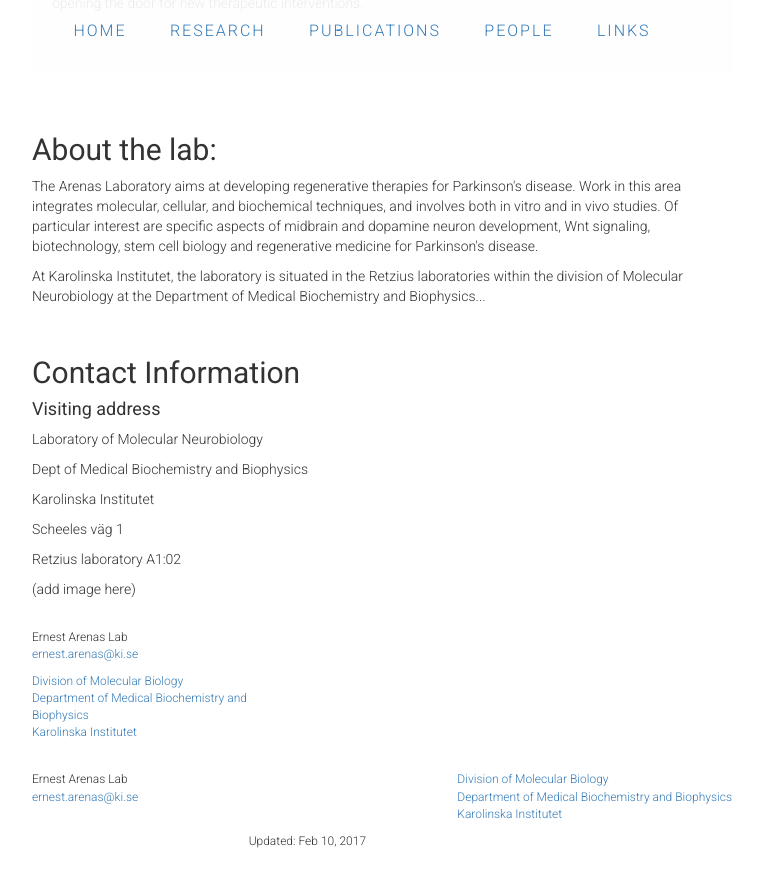
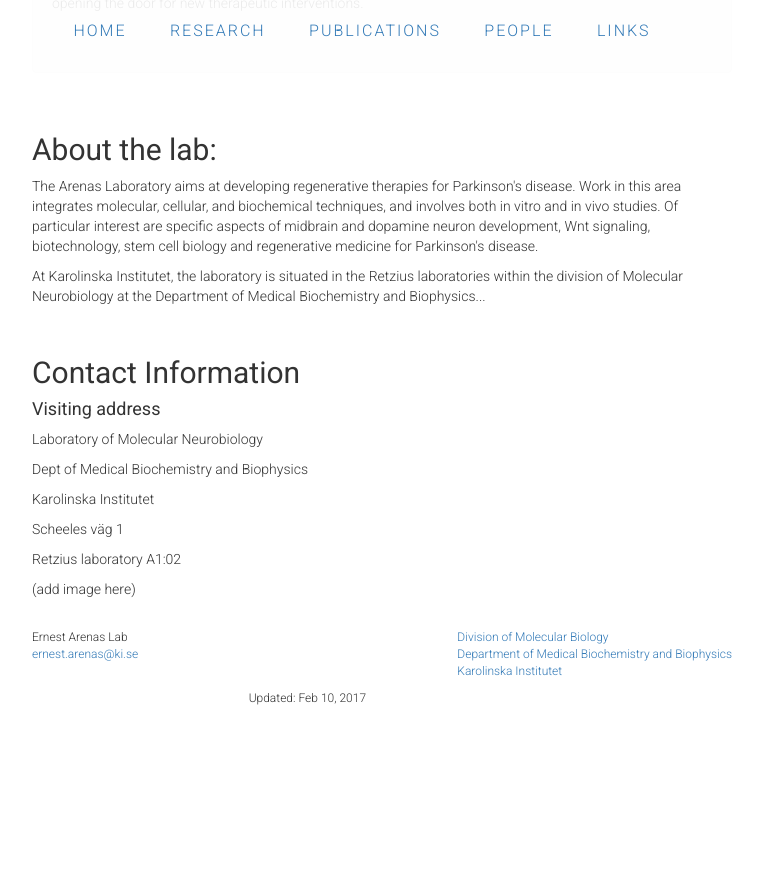
Before and after one commit to ArenasLab/arenaslab.github.io, a Jekyll site: the page index.html, which Jekyll copies as it is, in a window 1280 px wide and 900 px high, scrolled down 1843 px. Shown: the top 887 px of the window, without its empty margins (278-1041 px from the left). Built offline with Jekyll 4.4.1, drawn with Linux system fonts in a browser that asks for light colours; after the commit the page ends 2580 px from its top, so only the background shows below that.

Commit message:
Update index.html

```diff
--- a/index.html
+++ b/index.html
@@ -127,45 +127,10 @@
   </div>
 
 
-<!-- temp removed footer below
-
-<footer class="container">
-  <div class="row">
-    <p class="col-sm-4">&copy; ArenasLab</p>
-    <p class="col-sm-4">Updated: Feb. 10, 2017</p>
-    <ul class="col-sm-8">
-      <li class="col-sm-1"><img ></li>
-      <li class="col-sm-1"><img ></li>
-      <li class="col-sm-1"><img ></li>
-      <li class="col-sm-1"><img ></li>
-    </ul>
-
-  </div>
-</footer>
-
-temp removed footer above -->
-
-<footer class="footer">
-
-  <div class="wrap">
-    <div class="footer-col-1 column">
-      <ul>
-        <li>Ernest Arenas Lab</li>
-        <li><a href="mailto:ernest.arenas@ki.se">ernest.arenas@ki.se</a></li>
-      </ul>
-    </div>
-    <div class="footer-col-3 column">
-      <ul>
-        <li><a href="http://kiedit.ki.se/en/mbb/research-division-of-molecular-neurobiology">Division of Molecular Biology</a></li>
-        <li><a href="http://kiedit.ki.se/en/mbb/startpage">Department of Medical Biochemistry and Biophysics</a></li>
-        <li><a href="http://ki.se/en/startpage">Karolinska Institutet</a></li>
-      </ul>
-    </div>
-
-  </div>
 
 
-<!-- test footer below -->
+
+
   <footer class="footer">
     <div class="wrap">
       <div class="row">
@@ -196,9 +161,9 @@ temp removed footer above -->
   </footer>
 
 
-<!-- test footer above -->
 
-</footer>
+
+
 
 
 </body>
```
